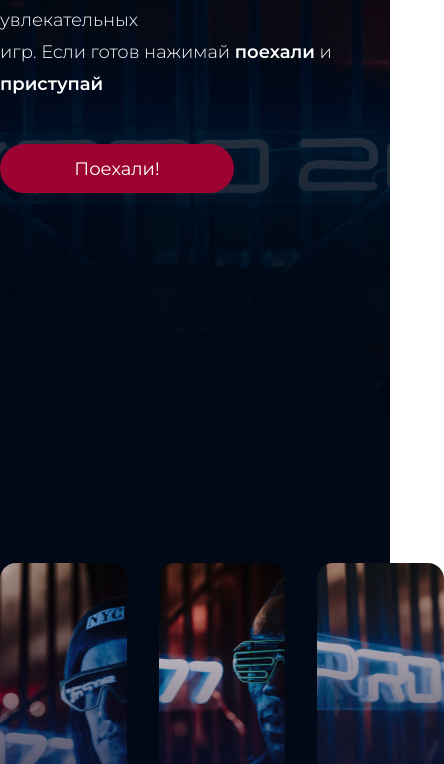
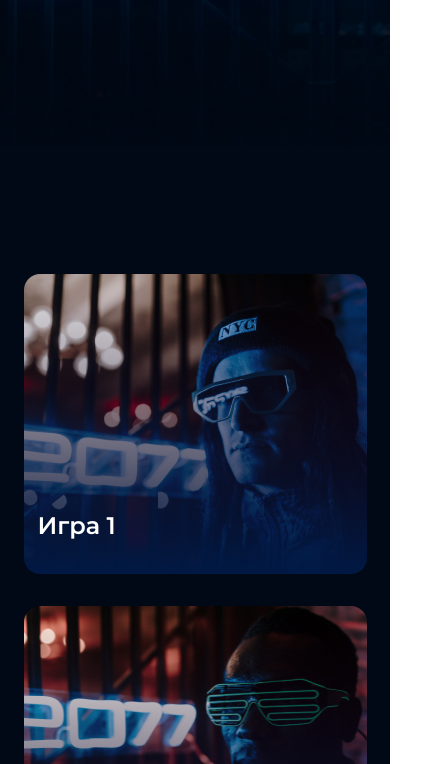
Before and after one commit to YakovlevaSS/2-nd-course-hw, a plain HTML site: page index.html in a window 390 px wide. Shown: the part 589-1353 px from the top of the page, 444 px wide, since content can reach past the window. Drawn offline with Linux system fonts and the light colour scheme.

Commit message:
Add file _mobile.scss, corrected hw_2.js style.scss

```diff
--- /dev/null
+++ b/_mobile.scss
@@ -0,0 +1,35 @@
+@media (max-width: 767px) {
+    .center {
+        padding-left: calc(50% - 300px);
+        padding-right: calc(50% - 300px);
+    }
+    .title {
+        background-image: url(img/main_mob.jpg);
+        height: 735px;
+        display: flex;
+        flex-direction: column;
+        align-items: center;
+
+        &__heading {
+            font-size: 32px;
+            line-height: 39px;
+            text-align: center;
+            padding-top: 238px;
+        }
+
+        &__text {
+            font-size: 14px;
+            line-height: 22px;
+            text-align: center;
+            margin-bottom: 32px;
+        }
+    }
+    .item-box {
+        justify-content: center;
+    }
+    .item {
+        width: 343px;
+        padding-left: 14px;
+        padding-right: 14px;
+    }
+}
--- a/style.scss
+++ b/style.scss
@@ -15,8 +15,8 @@ body {
     font-family: 'Montserrat', sans-serif;
 }
 .center {
-    padding-left: calc(50% - 600px);
-    padding-right: calc(50% - 600px);
+    padding-left: calc(50% - 601px);
+    padding-right: calc(50% - 601px);
 }
 
 .title {
@@ -72,6 +72,7 @@ body {
     background-color: #000915;
     display: flex;
     gap: 32px;
+    flex-wrap: wrap;
 }
 
 .item {
@@ -112,3 +113,4 @@ body {
         background-size: cover;
     }
 }
+@import 'mobile';
```
Also changed, not shown: hw_2.js (+10 -10 lines), img/main_mob.jpg (added), style.css, 1 other file.
